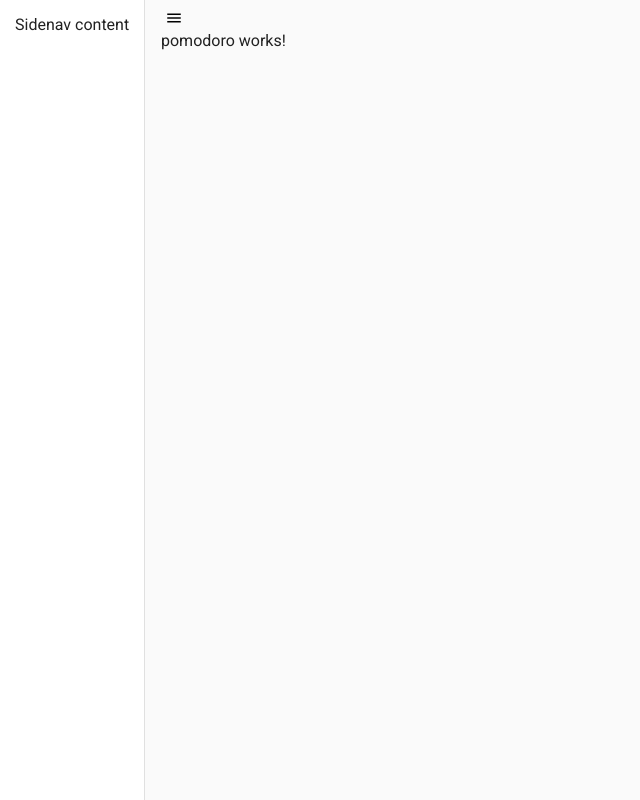
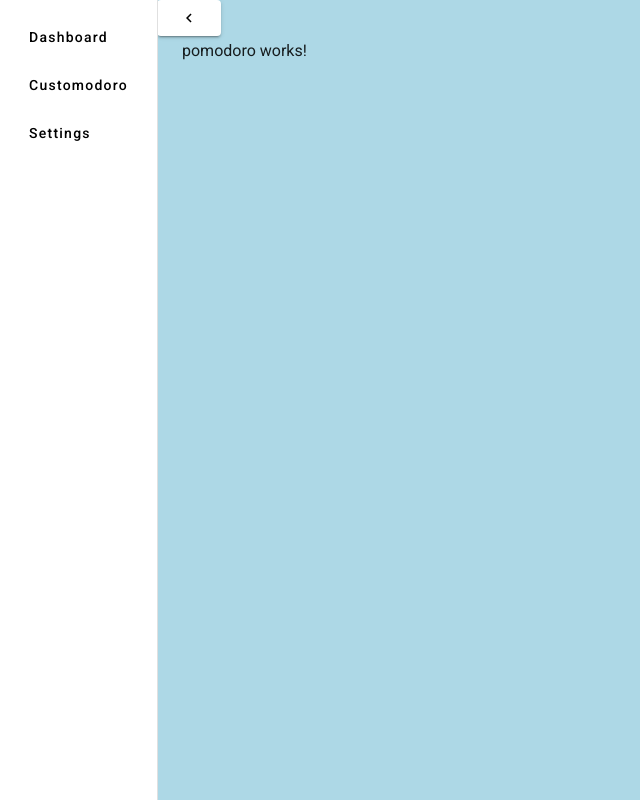
Before and after one commit to xLonelyPlayer/customodoro, an Angular app: page /customodoro in a window 1280 px wide. Shown: the whole page, without its empty margins (0-640 px from the left). Built offline with nearby package versions, Linux system fonts and the light colour scheme.

Commit message:
Adicionado menu toggle

```diff
--- a/src/app/app.component.html
+++ b/src/app/app.component.html
@@ -9,22 +9,22 @@
       (opened)="handleSidenavOpen()"
       (closed)="handleSidenavClosed"
       >
-      Sidenav content
+      <app-menu></app-menu>
     </mat-sidenav>
     <mat-sidenav-content
       class="app-sidenav-container--content"
       >
       <button
         class="app-sidenav-container--content--open-close-sidenav"
-        mat-button
+        mat-raised-button
         (click)="sidenav.toggle()"
         >
         <mat-icon
+          class="mat-protected-no-space"
           aria-hidden="false"
           aria-label="Menu icon"
-          fontIcon="menu"
-          >
-        </mat-icon>
+          [fontIcon]="opened ? 'keyboard_arrow_left' : 'keyboard_arrow_right'"
+          ></mat-icon>
       </button>
       <router-outlet/>
     </mat-sidenav-content>
--- a/src/app/app.component.scss
+++ b/src/app/app.component.scss
@@ -1,4 +1,7 @@
 .app-sidenav-container {
+  --visible-drawer-space: 70px;
+
+  background: lightblue;
   position: absolute;
   top: 0;
   bottom: 0;
@@ -6,12 +9,26 @@
   right: 0;
 }
 
+::ng-deep {
+  .mat-drawer {
+    display: block !important;
+    &.mat-drawer-side {
+      transform: translate3d(calc(-100% + var(--visible-drawer-space)), 0, 0);
+      visibility: visible !important; // always visible
+    }
+  }
+
+  .mat-drawer-content {
+    margin-left: var(--visible-drawer-space);
+  }
+}
+
 .app-sidenav-container--menu {
-  padding: 15px;
+  padding: 5px;
 }
 
 .app-sidenav-container--content {
-  padding: 15px;
+  padding: 25px;
 }
 
 .app-sidenav-container--content--open-close-sidenav {
@@ -19,3 +36,8 @@
   top: 0;
   left: 0;
 }
+
+mat-icon.mat-protected-no-space {
+  margin-right: 0px;
+  margin-left: 0px;
+}
--- a/src/app/app.module.ts
+++ b/src/app/app.module.ts
@@ -9,12 +9,13 @@ import { SettingsComponent } from './components/settings/settings.component';
 import { ModalComponent } from './components/modal/modal.component';
 import { DashboardComponent } from './components/dashboard/dashboard.component';
 
-import {MatButtonModule} from '@angular/material/button';
+import { MatButtonModule } from '@angular/material/button';
 import { FormsModule } from '@angular/forms';
 import { MatCheckboxModule } from '@angular/material/checkbox';
 import { MatSidenavModule } from '@angular/material/sidenav';
 import { MatIconModule } from '@angular/material/icon';
 import { MenuComponent } from './components/menu/menu.component';
+import { MatListModule } from '@angular/material/list';
 
 @NgModule({
   declarations: [
@@ -31,7 +32,8 @@ import { MenuComponent } from './components/menu/menu.component';
     MatCheckboxModule,
     FormsModule,
     MatButtonModule,
-    MatIconModule
+    MatIconModule,
+    MatListModule
   ],
   providers: [
     provideAnimationsAsync()
--- a/src/app/components/menu/menu.component.html
+++ b/src/app/components/menu/menu.component.html
@@ -1 +1,19 @@
-<p>menu works!</p>
+<section>
+  <mat-list role="list">
+    <mat-list-item role="listitem">
+      <button mat-button [routerLink]="''">
+        Dashboard
+      </button>
+    </mat-list-item>
+    <mat-list-item role="listitem">
+      <button mat-button [routerLink]="'/customodoro'">
+        Customodoro
+      </button>
+    </mat-list-item>
+    <mat-list-item role="listitem">
+      <button mat-button [routerLink]="'/settings'">
+        Settings
+      </button>
+    </mat-list-item>
+  </mat-list>
+</section>
```
